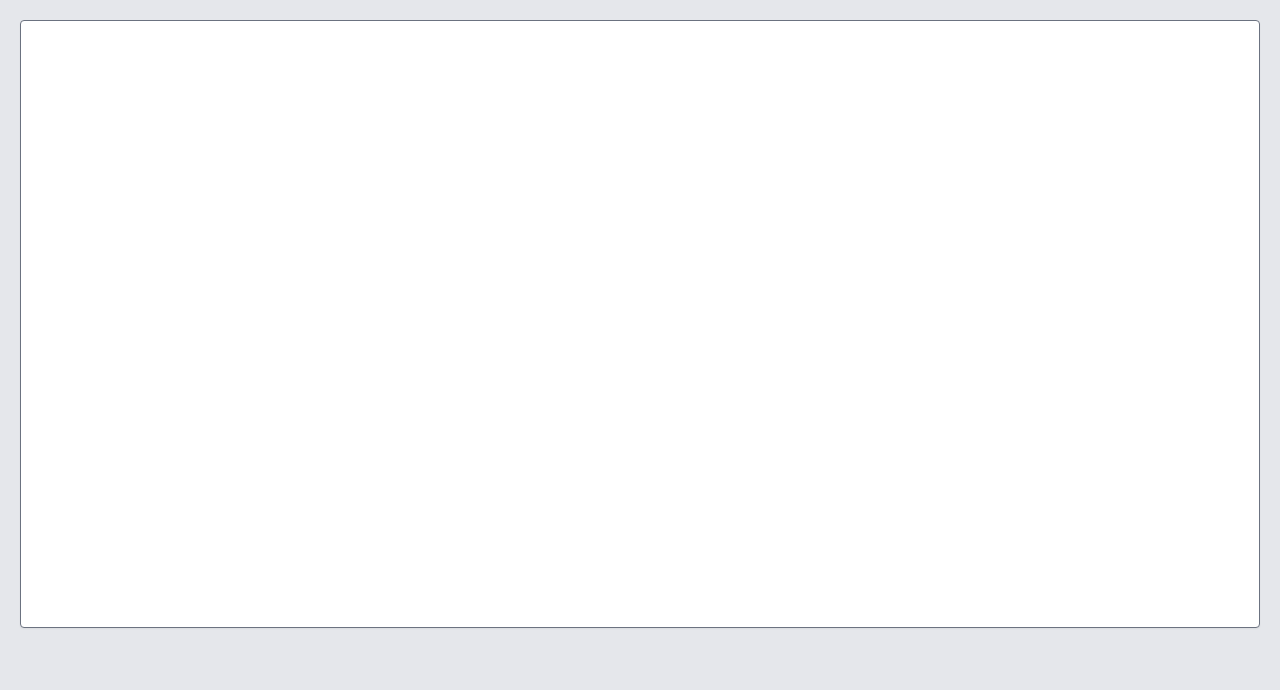
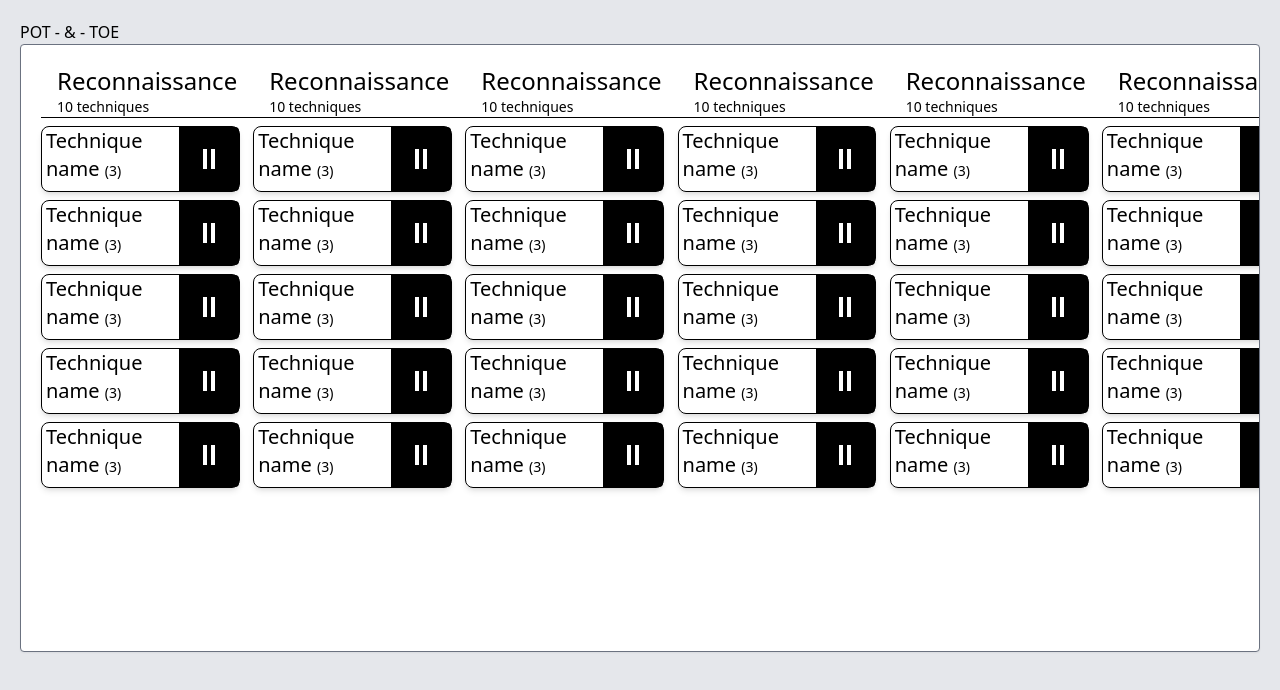
Before and after one commit to sobkulir/potato, a Vue app in the folder client/: page / in a window 1280 px wide. Shown: the top 690 px of the page. Built offline with nearby package versions, Linux system fonts and the light colour scheme.

Commit message:
Columns styling (#5)
* Designed raw layout

* designed ui

---------

Co-authored-by: GuzlejM <martin.guzlej@gmmail.com>

```diff
--- a/client/src/App.vue
+++ b/client/src/App.vue
@@ -1,5 +1,5 @@
 <template>
-  <LandingPage class="h-screen"/>
+  <LandingPage class="h-screen" style="min-width: 1240px;"/>
 </template>
 
 <script>
--- a/client/src/components/CategoryColumn.vue
+++ b/client/src/components/CategoryColumn.vue
@@ -0,0 +1,14 @@
+<template lang="">
+  <div class="text-xl">
+    <CategoryHeader />
+    <ColumnItem v-for="n in 5" :key="n"/>
+  </div>
+</template>
+<script>
+import CategoryHeader from './CategoryHeader.vue';
+import ColumnItem from './ColumnItem.vue';
+export default {
+  name: "CategoryColumn",
+  components: { CategoryHeader, ColumnItem }
+}
+</script>
--- a/client/src/components/CategoryHeader.vue
+++ b/client/src/components/CategoryHeader.vue
@@ -0,0 +1,15 @@
+<template lang="">
+  <div>
+    <div class="px-1 border-black border-b border-solid mb-2">
+      <div class="mx-3">
+          <h1 class="text-2xl">Reconnaissance</h1>
+          <p class="text-sm">10 techniques</p>
+      </div>
+    </div>
+  </div>
+</template>
+<script>
+export default {
+
+}
+</script>
--- a/client/src/components/ColumnItem.vue
+++ b/client/src/components/ColumnItem.vue
@@ -0,0 +1,17 @@
+<template lang="">
+  <div class="rounded-lg shadow-md inline-flex items-center border-black border mb-2 border-solid ">
+    <div class="relative flex-grow">
+      <h3 class="mb-2 pl-1">Technique name <span class="text-sm">(3)</span></h3>
+    </div>
+    <div class="bg-black w-2/5 flex justify-center items-center self-stretch rounded-r">
+      <div class="bg-white w-1 h-5 mx-0.5"></div>
+      <div class="bg-white w-1 h-5 mx-0.5"></div>
+    </div>
+
+  </div>
+</template>
+<script>
+export default {
+
+}
+</script>
--- a/client/src/components/ContentWrapper.vue
+++ b/client/src/components/ContentWrapper.vue
@@ -1,12 +1,15 @@
 <template lang="">
-  <div  class="border-gray-500 border-solid border text-violet-700 h-4/5 bg-white rounded shadow-inner shadow-sm">
+  <div class="border-gray-500 border-solid border h-4/5 bg-white rounded shadow-inner shadow-sm p-5 overflow-hidden">
+    <div class="flex flex-nowrap">
+      <CategoryColumn v-for="n in 13" :key="n" />
+    </div>
   </div>
 </template>
 <script>
+import CategoryColumn from './CategoryColumn.vue';
+
 export default {
-
+  name: "ContentWrapper",
+  components: { CategoryColumn }
 }
 </script>
-<style lang="">
-
-</style>
--- a/client/src/components/LandingPage.vue
+++ b/client/src/components/LandingPage.vue
@@ -1,5 +1,6 @@
 <template lang="">
   <div class="bg-gray-200 h-100 p-5">
+    <h1>POT - & - TOE</h1>
     <ContentWrapper />
   </div>
 </template>
@@ -10,6 +11,3 @@ export default {
   components: { ContentWrapper },
 }
 </script>
-<style lang="">
-
-</style>
```
